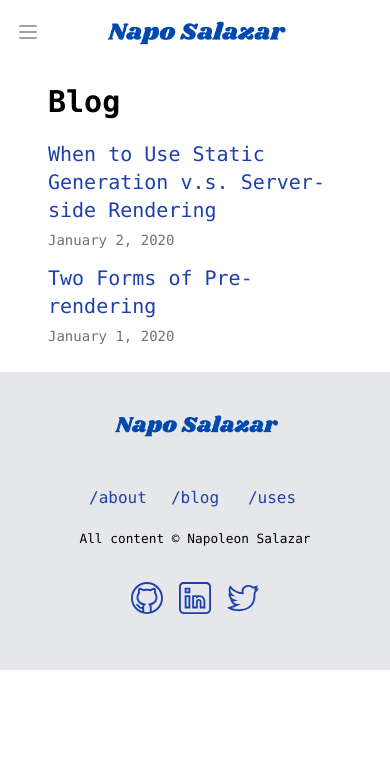
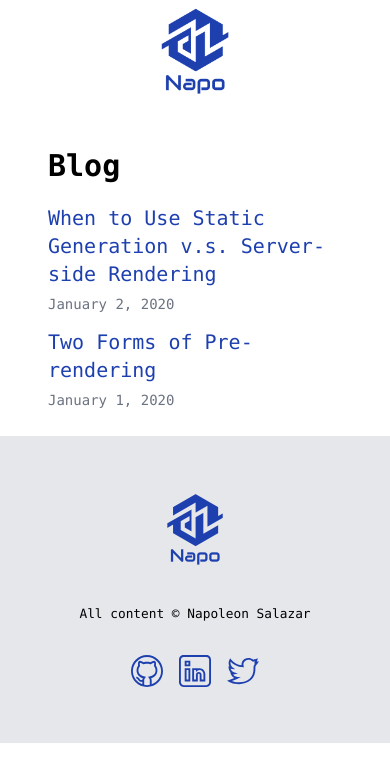
Before and after one commit to cfsnsalazar/Personal_Website, a Next.js app: page /blog in a window 390 px wide. Shown: the top 782 px of the page. Built offline with nearby package versions, Linux system fonts and the light colour scheme.

Commit message:
Update logo and comment out unused sections

```diff
--- a/components/footer.tsx
+++ b/components/footer.tsx
@@ -7,30 +7,29 @@ export function Footer(): ReactElement {
             <div className="container mx-auto max-w-4xl">
                 <div className="prose w-full max-w-screen-lg mx-auto px-4 lg:px-8 py-10 flex flex-col items-center">
                     <div className="mb-4 flex flex-col sm:flex-row flex-wrap justify-between items-center w-full">
-                        <Link href="/">
-                            <a className="items-center">
-                                <img src="../images/logo.png" className="w-44" />
-                            </a>
-                        </Link>
-                        <div className="grid grid-cols-3 text-center my-8 items-center">
-                            <Link href="/about">
+                        {/* <Link href="/"> */}
+                        <div className="flex flex-col items-center">
+                            <img src="../images/logo.png" className="w-40" />
+
+                            <small className="w-84">All content &copy; Napoleon Salazar</small>
+                        </div>
+                        {/* </Link> */}
+                        {/* <div className="grid grid-cols-3 text-center my-8 items-center"> */}
+                        {/* <Link href="/about">
                                 <a className="col-span-1 items-center py-4">/about</a>
                             </Link>
                             <Link href="/blog">
                                 <a className="col-span-1 items-center py-4">/blog</a>
-                            </Link>
-                            {/* TODO: Enable once a project is available
+                            </Link> */}
+                        {/* TODO: Enable once a project is available
                             <Link href="/portfolio">
                                 <a className="col-span-1 items-center py-4">/portfolio</a>
                             </Link> */}
-                            <Link href="/uses">
+                        {/* <Link href="/uses">
                                 <a className="col-span-1 items-center py-4">/uses</a>
-                            </Link>
-                            <div className="text-center col-span-4">
-                                <small>All content &copy; Napoleon Salazar</small>
-                            </div>
-                        </div>
-                        <div className="grid grid-cols-3 gap-4">
+                            </Link> */}
+                        {/* </div> */}
+                        <div className="grid grid-cols-3 gap-4 mt-8">
                             <a href="https://github.com/cfsnsalazar" aria-label="Visit my GitHub">
                                 <svg
                                     viewBox="0 0 512 512"
--- a/components/navMenu.tsx
+++ b/components/navMenu.tsx
@@ -10,8 +10,8 @@ export function NavMenu({ page }: { page: NavPage }): ReactElement {
         <>
             <nav className="container mx-auto max-w-4xl">
                 <div className="max-w-7xl mx-auto px-2 sm:px-6 lg:px-8">
-                    <div className="relative flex items-center justify-between h-16">
-                        <div className="absolute inset-y-0 left-0 flex items-center sm:hidden">
+                    <div className="relative flex items-center justify-between h-32">
+                        {/* <div className="absolute inset-y-0 left-0 flex items-center sm:hidden">
                             <button
                                 className="inline-flex items-center justify-center p-2 rounded-md text-gray-400 hover:text-white hover:bg-blue-800 focus:outline-none focus:ring-2 focus:ring-inset focus:ring-white"
                                 aria-expanded="false"
@@ -49,7 +49,7 @@ export function NavMenu({ page }: { page: NavPage }): ReactElement {
                                     />
                                 </svg>
                             </button>
-                        </div>
+                        </div> */}
 
                         <div className="flex-1 flex items-center justify-center sm:items-stretch sm:justify-between">
                             <div className=" flex items-center">
@@ -61,7 +61,7 @@ export function NavMenu({ page }: { page: NavPage }): ReactElement {
                             </div>
                             <div className="hidden sm:flex sm:w-full sm:ml-6 sm:justify-end">
                                 <div className="flex space-x-4 ">
-                                    <Link href="/about">
+                                    {/* <Link href="/about">
                                         <a
                                             className={clsx(
                                                 page === NavPage.ABOUT
@@ -71,8 +71,8 @@ export function NavMenu({ page }: { page: NavPage }): ReactElement {
                                         >
                                             About Me
                                         </a>
-                                    </Link>
-                                    <Link href="/blog">
+                                    </Link> */}
+                                    {/* <Link href="/blog">
                                         <a
                                             className={clsx(
                                                 page === NavPage.BLOG
@@ -82,7 +82,7 @@ export function NavMenu({ page }: { page: NavPage }): ReactElement {
                                         >
                                             Blog
                                         </a>
-                                    </Link>
+                                    </Link> */}
                                     {/* TODO: Enable once a project is available
                                     <Link href="/portfolio">
                                         <a
@@ -95,7 +95,7 @@ export function NavMenu({ page }: { page: NavPage }): ReactElement {
                                             Portfolio
                                         </a>
                                     </Link> */}
-                                    <Link href="/uses">
+                                    {/* <Link href="/uses">
                                         <a
                                             href="#"
                                             className={clsx(
@@ -106,7 +106,7 @@ export function NavMenu({ page }: { page: NavPage }): ReactElement {
                                         >
                                             Uses
                                         </a>
-                                    </Link>
+                                    </Link> */}
                                 </div>
                             </div>
                         </div>
--- a/components/sidebar.tsx
+++ b/components/sidebar.tsx
@@ -6,7 +6,7 @@ export function Sidebar({ page }: { page: NavPage }): ReactElement {
     return (
         <aside className="bg-white sm:bg-gray-200 flex flex-col h-screen sm:h-full items-center justify-between w-full">
             <div className="flex flex-col w-full p-4 space-y-2">
-                <Link href="/">
+                {/* <Link href="/">
                     <a
                         className={clsx(
                             page === NavPage.HOME
@@ -38,7 +38,7 @@ export function Sidebar({ page }: { page: NavPage }): ReactElement {
                     >
                         Blog
                     </a>
-                </Link>
+                </Link> */}
                 {/* TODO: Enable once a project is available
                 <Link href="/portfolio">
                     <a
@@ -51,7 +51,7 @@ export function Sidebar({ page }: { page: NavPage }): ReactElement {
                         Portfolio
                     </a>
                 </Link> */}
-                <Link href="/uses">
+                {/* <Link href="/uses">
                     <a
                         className={clsx(
                             page === NavPage.USES
@@ -61,7 +61,7 @@ export function Sidebar({ page }: { page: NavPage }): ReactElement {
                     >
                         Uses
                     </a>
-                </Link>
+                </Link> */}
             </div>
         </aside>
     );
--- a/pages/index.tsx
+++ b/pages/index.tsx
@@ -9,8 +9,8 @@ export function Home(): ReactElement {
             <Head>
                 <title>{'Napoleon Salazar'}</title>
             </Head>
-            <section className="text-xl leading-7 mt-12 mb-12 mr-6 ml-6">
-                <div className="flex md:flex-row flex-col items-center md:mt-16 mb-16">
+            <section className="text-xl leading-7 mr-6 ml-6">
+                <div className="flex md:flex-row flex-col items-center mb-16">
                     <div className="flex flex-auto md:flex-none justify-center ">
                         <img src="../images/profile.jpg" className="rounded-full m-4 w-48 sm:w-56 h-48 sm:h-56" />
                     </div>
@@ -26,7 +26,7 @@ export function Home(): ReactElement {
             </section>
             <section className="text-xl leading-7 mt-12 mb-12 mr-6 ml-6">
                 <h1 className="text-3xl leading-12 text-left tracking-tighter font-bold">Skills</h1>
-                <div className="sm:flex">
+                <div className="sm:flex mb-16">
                     <p className="mx-auto text-lg text-gray-600 text-justify mt-6 ml-2 mr-2">
                         {`Although I consider myself to be "T-Shaped", I have a special inclination for Mobile Development. Kotlin is without a doubt the language I enjoy the most nowadays `}
                     </p>
@@ -138,7 +138,7 @@ export function Home(): ReactElement {
                 </div>
             </section>
 
-            <section className="text-xl leading-7 mt-12 mb-12 mr-6 ml-6">
+            <section className="text-xl leading-7 mt-12 mb-16 mr-6 ml-6">
                 <h1 className="text-3xl leading-12 text-left tracking-tighter font-bold">Open Source Contributions </h1>
 
                 <p className=" mx-auto text-lg text-gray-600 text-justify mt-6 ml-2 mr-2">
```
Also changed, not shown: public/images/logo.png.
